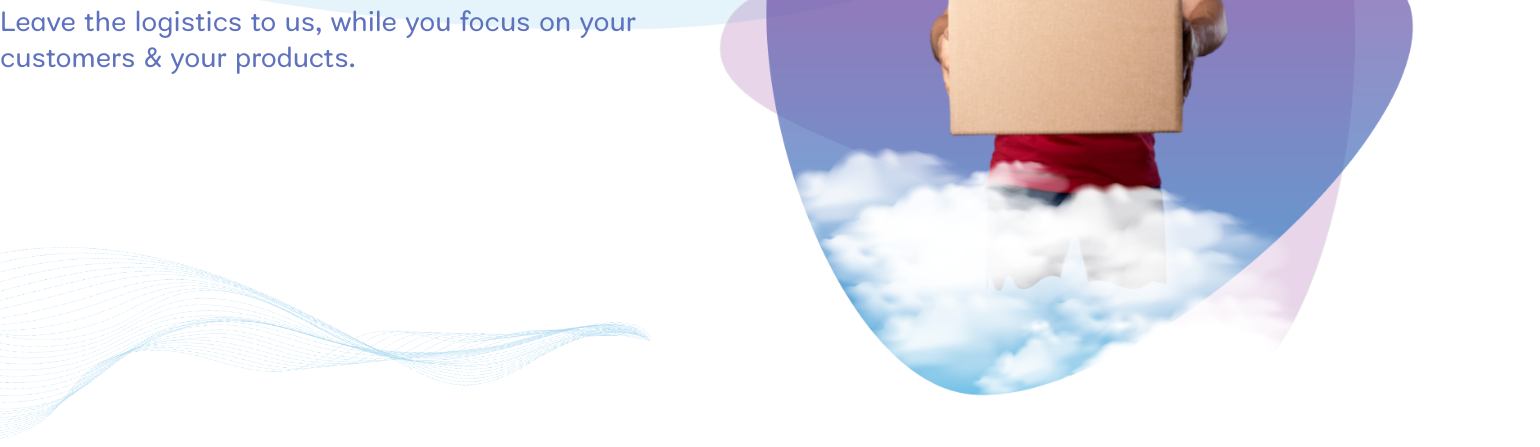
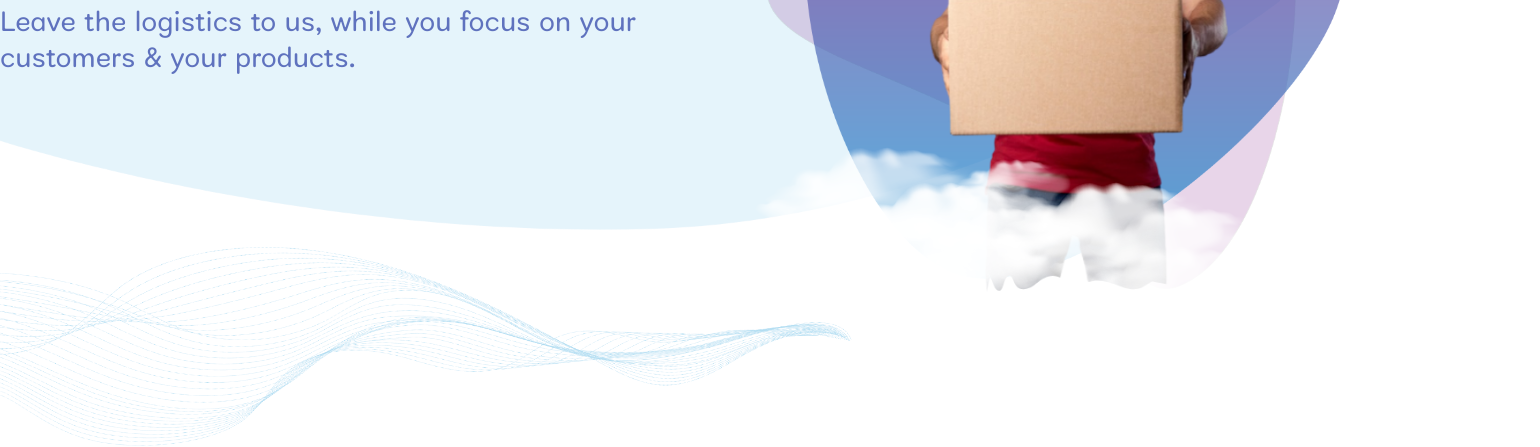
Before and after one commit to Ramialshami/contest1, a plain HTML site: page index.html in a window 1280 px wide. Shown: the part 345-792 px from the top of the page, 1540 px wide, since content can reach past the window. Drawn offline with Linux system fonts and the light colour scheme.

Commit message:
Update style.css

```diff
--- a/style.css
+++ b/style.css
@@ -91,7 +91,7 @@ ul a {
     background-repeat: no-repeat;
     background-position: center;
     background-size: 100%;
-    background-position: 0 -400px;
+    background-position: 0 -200px;
     min-height: 1000px;
 }
 
@@ -109,8 +109,8 @@ ul a {
 
 .waves {
     width: 90%;
-    margin-left: -500px;
-    margin-bottom: -150px;
+    margin-left: -300px;
+    margin-bottom: -50px;
 }
 
 .hero-data-div h1 {
@@ -156,9 +156,9 @@ ul a {
 
 .hero-img1 {
     position: absolute;
-    width: 120%;
+    width: 100%;
     top: -50px;
-    left: 0;
+    right: -50px;
 }
 
 .hero-img2 {
@@ -184,7 +184,20 @@ ul a {
     background-repeat: no-repeat;
     background-position: 100% 0;
 }
+.feature {
+    max-width: 33%;
+    display: flex;
+    flex-direction: column;
+    justify-content: center;
+    align-items: center;
+    text-align: center;
+    gap: 10px;
+    color: #cc66d5;
+}
 
+.feature img {
+    width: 60%;
+}
 .feature1 {
     align-self: start;
 }
@@ -219,20 +232,7 @@ ul a {
     font-size: 30px;
 }
 
-.feature {
-    max-width: 33%;
-    display: flex;
-    flex-direction: column;
-    justify-content: center;
-    align-items: center;
-    text-align: center;
-    gap: 10px;
-    color: #cc66d5;
-}
 
-.feature img {
-    width: 60%;
-}
 
 /* Start Slider Style */
 .slider {
```
